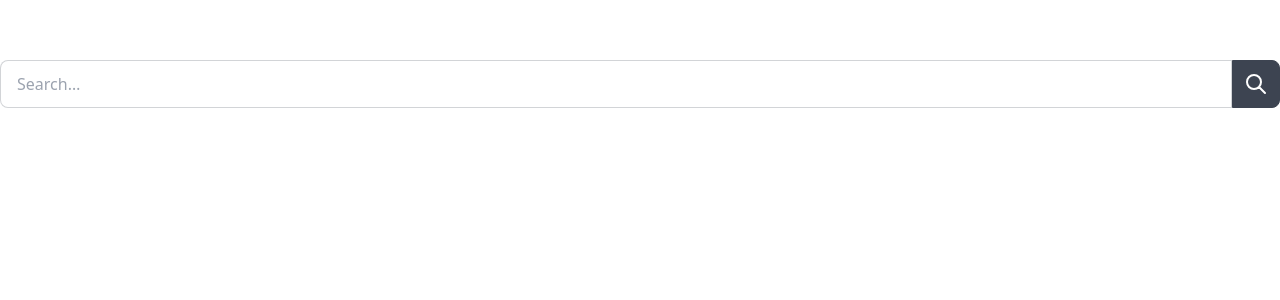
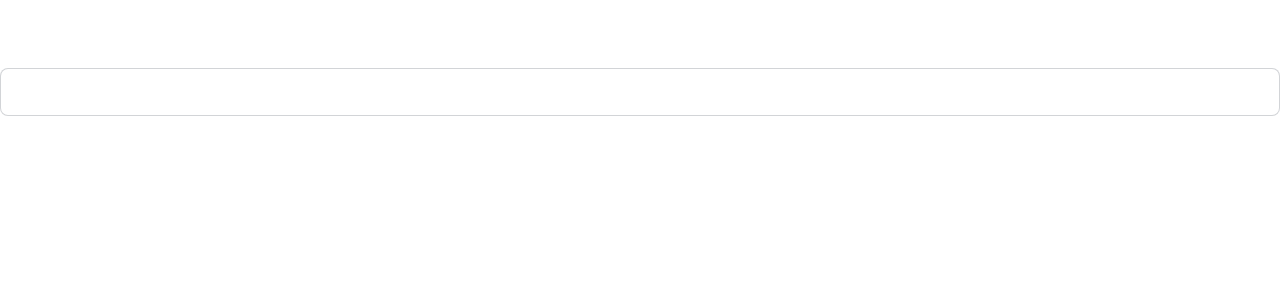
Before and after one commit to JimmyMtl/UdemyReact2022---ReactSandbox, a React (Create React App) app: page / in a window 1280 px wide. Shown: the top 300 px of the page. Built offline with nearby package versions, Linux system fonts and the light colour scheme.

Commit message:
72. useRef Example 2 - Get Previous State

```diff
--- a/src/App.js
+++ b/src/App.js
@@ -1,9 +1,9 @@
-import UseRefExample1 from "./components/UseRefExample1";
+import UseRefExample2 from "./components/UseRefExample2";
 
 function App() {
     return (
         <div className="container mt-5">
-            <UseRefExample1/>
+            <UseRefExample2/>
         </div>
     );
 }
--- /dev/null
+++ b/src/components/UseRefExample2.jsx
@@ -0,0 +1,22 @@
+import React from 'react';
+import {useState, useEffect, useRef} from "react";
+
+const UseRefExample2 = () => {
+    const [name, setName] = useState('')
+    const renders = useRef(1)
+    const prevName = useRef('')
+    useEffect(() => {
+        renders.current = renders.current + 1
+        prevName.current = name
+    }, [name])
+    return (
+        <div>
+            <h1>Renders: {renders.current}</h1>
+            <h2>Prev name state : {prevName.current}</h2>
+            <input type="text" className="input input-bordered w-full" onChange={(e) => setName(e.target.value)}
+                   value={name}/>
+        </div>
+    );
+};
+
+export default UseRefExample2;
```
Also changed, not shown: 2 other files (tests, documents, lock files or other folders).
